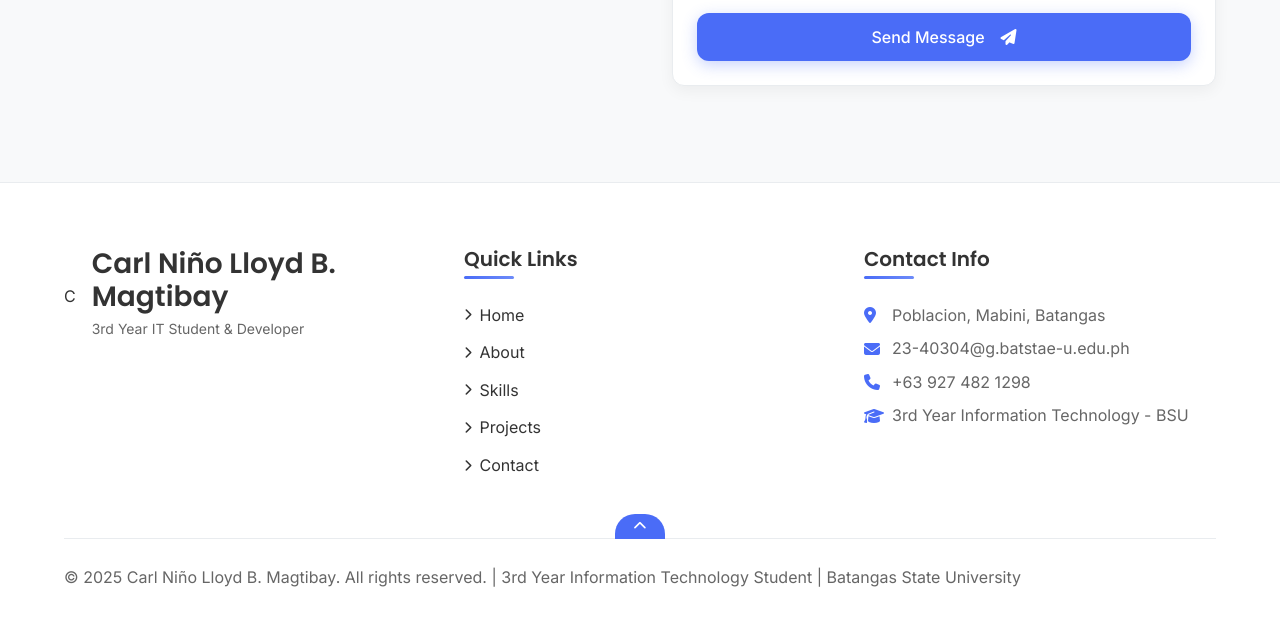
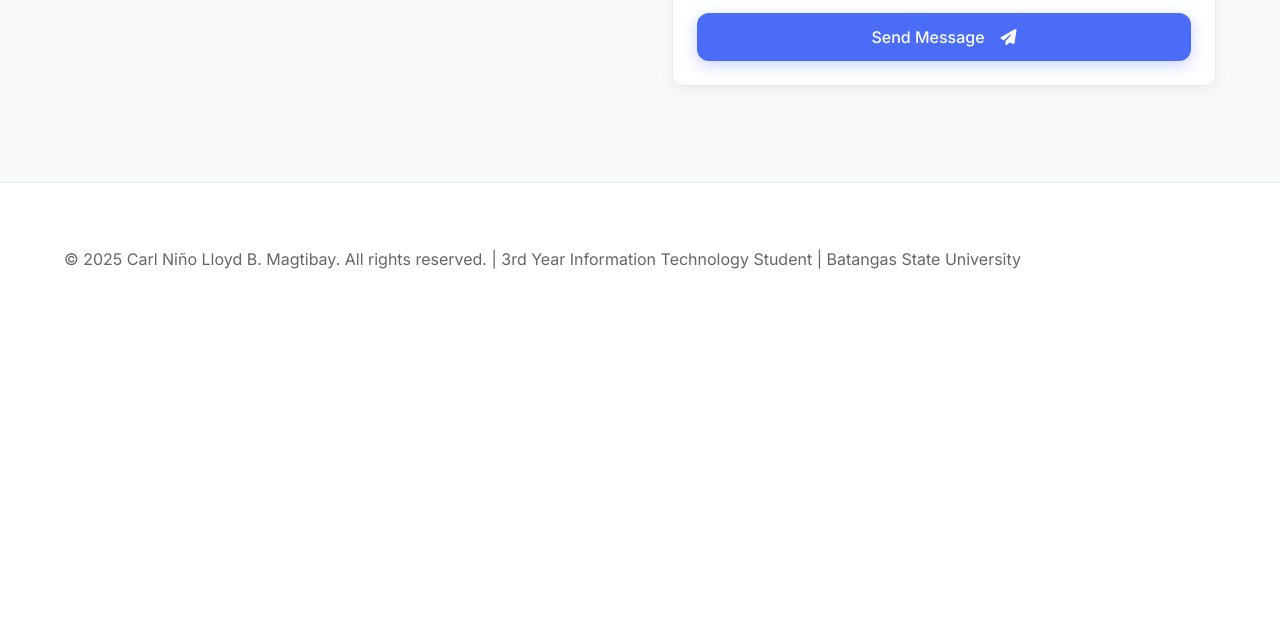
Before and after one commit to Carl420-N/Portfolio-now, a plain HTML site: page Portfolio/index.html in a window 1280 px wide. Shown: the part 7361-7987 px from the top of the page. After the commit the page ends 7718 px from the top, so only its background shows below. Drawn offline with Linux system fonts and the light colour scheme.

Commit message:
Update index.html

```diff
--- a/Portfolio/index.html
+++ b/Portfolio/index.html
@@ -28,6 +28,20 @@
 
     <!-- Particle Background -->
     <div class="particles-container" id="particles"></div>
+
+    <!-- Audio Elements for Sounds -->
+    <audio id="clickSound" preload="auto">
+        <source src="https://assets.mixkit.co/sfx/preview/mixkit-select-click-1109.mp3" type="audio/mpeg">
+    </audio>
+    <audio id="hoverSound" preload="auto">
+        <source src="https://assets.mixkit.co/sfx/preview/mixkit-select-hover-1112.mp3" type="audio/mpeg">
+    </audio>
+    <audio id="successSound" preload="auto">
+        <source src="https://assets.mixkit.co/sfx/preview/mixkit-success-bell-893.mp3" type="audio/mpeg">
+    </audio>
+    <audio id="scrollSound" preload="auto">
+        <source src="https://assets.mixkit.co/sfx/preview/mixkit-scroll-light-1001.mp3" type="audio/mpeg">
+    </audio>
 
     <!-- Theme Toggle -->
     <button class="theme-toggle" aria-label="Toggle dark/light mode">
@@ -685,65 +699,30 @@
         </section>
     </main>
 
-    <!-- Footer -->
+    <!-- Footer - Simplified -->
     <footer class="footer">
         <div class="container">
-            <div class="footer-content">
-                <div class="footer-col">
-                    <div class="footer-logo">
-                        <div class="logo-circle small">C</div>
-                        <div>
-                            <h3>Carl Niño Lloyd B. Magtibay</h3>
-                            <p>3rd Year IT Student & Developer</p>
-                        </div>
-                    </div>
-                </div>
-
-                <div class="footer-col">
-                    <h4>Quick Links</h4>
-                    <ul class="footer-links">
-                        <li><a href="#home"><i class="fas fa-chevron-right"></i> Home</a></li>
-                        <li><a href="#about"><i class="fas fa-chevron-right"></i> About</a></li>
-                        <li><a href="#skills"><i class="fas fa-chevron-right"></i> Skills</a></li>
-                        <li><a href="#projects"><i class="fas fa-chevron-right"></i> Projects</a></li>
-                        <li><a href="#contact"><i class="fas fa-chevron-right"></i> Contact</a></li>
-                    </ul>
-                </div>
-
-                <div class="footer-col">
-                    <h4>Contact Info</h4>
-                    <p><i class="fas fa-map-marker-alt"></i> Poblacion, Mabini, Batangas</p>
-                    <p><i class="fas fa-envelope"></i> 23-40304@g.batstae-u.edu.ph</p>
-                    <p><i class="fas fa-phone"></i> +63 927 482 1298</p>
-                    <p><i class="fas fa-graduation-cap"></i> 3rd Year Information Technology - BSU</p>
-                </div>
-            </div>
-
-            <div class="footer-bottom">
             <p>&copy; <span id="current-year">2024</span> Carl Niño Lloyd B. Magtibay. All rights reserved. | 3rd Year Information Technology Student | Batangas State University</p>
             <a href="#home" class="back-to-top" aria-label="Back to top">
                 <i class="fas fa-arrow-up"></i>
             </a>
         </div>
-        </div>
     </footer>
 
     <!-- Project Modal -->
-    <div class="modal" id="project-modal">
+    <div id="project-modal" class="modal">
         <div class="modal-content">
             <button class="modal-close" aria-label="Close modal">&times;</button>
             <div class="modal-body">
-                <!-- Content will be populated by JavaScript -->
+                <!-- Project details will be inserted here -->
             </div>
         </div>
     </div>
 
-    <!-- Success Toast -->
-    <div class="toast" id="success-toast">
-        <div class="toast-content">
+    <!-- Toast Notification -->
+    <div id="success-toast" class="toast">
         <i class="fas fa-check-circle"></i>
         <span class="toast-message">Message sent successfully!</span>
-        </div>
     </div>
 
     <script src="script.js"></script>
```
Lines whose indentation alone changed are shown as unchanged.
